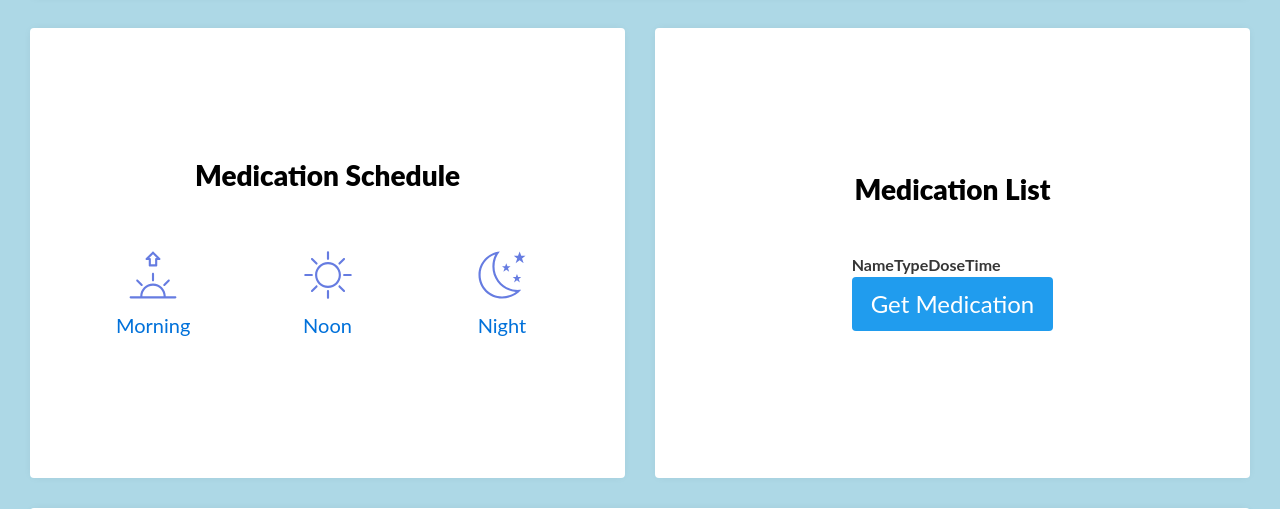
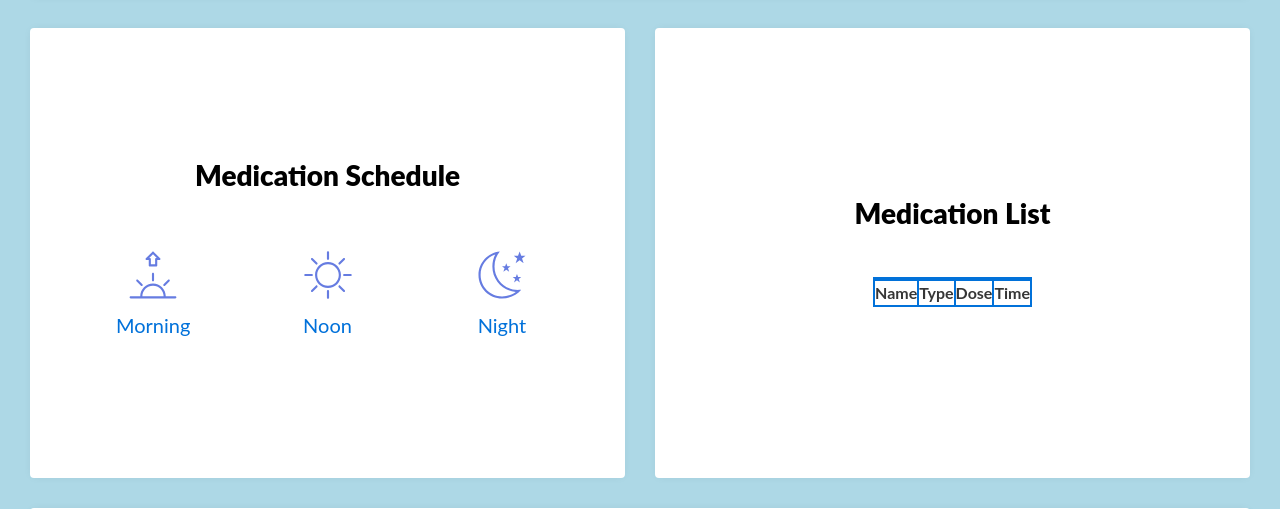
Before and after one commit to Capstone-Projects-2022-Spring/project-pill-io, a Flask app: page /getmeds in a window 1280 px wide. Shown: the part 394-903 px from the top of the page. Run offline with Flask 2, Linux system fonts and the light colour scheme; a user stored in the database is signed in; data comes from the database, SQL or seed files in the repository; lists and menus that the app fills with data are empty; some libraries are stand-ins or nearby versions.

Commit message:
Created some tests for medication form and medication list, fixed the problem with having to press a button to retrieve the list, where the list is retrieved automatically without needing a form or a button. Adjusted list table styling

```diff
--- a/auth.py
+++ b/auth.py
@@ -154,8 +154,10 @@ def submitmeds():
                 user_id=current_user.id, medication_id=new_medication2.medication_id)
             db.session.add(new_prescription2)
             db.session.commit()
+            print("Medication Form 2 Existence Test Success")
+            print("Medication Form 2 Database Entry Success")
         else:
-            print("Not Exist")
+            print("Medication Form 2 Existence Test Failed")
         if (request.form.get('medication_name3')):
             medication_name3 = request.form.get('medication_name3')
             medication_type3 = request.form.get('medication_type3')
@@ -173,8 +175,11 @@ def submitmeds():
                 user_id=current_user.id, medication_id=new_medication3.medication_id)
             db.session.add(new_prescription3)
             db.session.commit()
+            print("Medication Form 3 Existence Test Success")
+            print("Medication Form 3 Database Entry Success")
         else:
-            print("Not Exist")
+            print("Medication Form 2 Existence Test Failure")
+            print("Medication Form 2 Database Entry Failure")
         #
         # if not result:
         #     print
@@ -264,7 +269,8 @@ def userDash():
     print(results)
     print("NEXT")
     print(queryScheduleMorning)
-    alert = ""
+    alert = "" # tandi, i added this because it wouldn't launch because alert wasn't declared
+    # since it sometimes never gets declared below
     if now > morning and now < noon:
         alert = "MORNING PILLS:"
         for x in results:
@@ -278,7 +284,20 @@ def userDash():
         for x in results3:
             alert += ' | ' + x.medication_name
     alert += ' |'
-    return render_template("userDash.html", queryScheduleMorning=results, queryScheduleNoon=results2, queryScheduleNight=results3, alert = alert)
+
+    # medication list code below
+
+    query = db.session.query(Medication)
+
+    query = query.outerjoin(
+        Prescription, Medication.medication_id == Prescription.medication_id)
+
+    query = query.filter(Prescription.user_id == current_user.id)
+
+    results = query.all()
+
+    #print(results)
+    return render_template("userDash.html", queryScheduleMorning=results, queryScheduleNoon=results2, queryScheduleNight=results3, query=query, alert = alert)
 
 
 
@@ -296,10 +315,10 @@ def logout():  # define the logout function
 def webcam():
     return render_template('webcam.html')
 
-@auth.route('/getmeds', methods=["GET", "POST"])
+@auth.route('/getmeds',methods=["GET", "POST"])
 @login_required
 def getmeds():
-    if request.method == 'GET':
+    # if request.method == 'GET':
         query = db.session.query(Medication)
 
         query = query.outerjoin(
@@ -311,7 +330,7 @@ def getmeds():
 
         print(results)
 
-        return render_template("userDash.html", query=results)
-
-    else:
-        return render_template("userDash.html")
+        return render_template("userDash.html", query=query)
+    #
+    # else:
+    #     return render_template("userDash.html")
--- a/static/userDashStyle.css
+++ b/static/userDashStyle.css
@@ -41,6 +41,12 @@ a {
 button {
   background: none;
   cursor: pointer;
+}
+
+table, th, td, tr {
+        border: 2px solid #0171d9;
+        border-radius: 5px;
+        text-align: center;
 }
 
 input {
--- a/templates/userDash.html
+++ b/templates/userDash.html
@@ -93,15 +93,15 @@
           <h3 class="title">Medication List</h3>
           <br />
 
-            <form method="GET" action="/getmeds" enctype="multipart/form-data">
-            <table>
+<!--            <form method="GET" action="/getmeds" enctype="multipart/form-data">-->
+            <table style="">
                 <th>
                     <tr style="color: black; ">
 
-                        <th style="margin-left: 30px;">Name</th>
-                        <th style="margin-left: 30px;">Type</th>
-                        <th style="margin-left: 30px;">Dose</th>
-                        <th style="margin-left: 30px;">Time</th>
+                        <th style="margin-left: 30px;text-align: center;">Name</th>
+                        <th style="margin-left: 30px;text-align: center;">Type</th>
+                        <th style="margin-left: 30px;text-align: center;">Dose</th>
+                        <th style="margin-left: 30px;text-align: center;">Time</th>
 
                         {% for medication in query %}
                         <tr style="color: black;">
@@ -123,8 +123,18 @@
                 </th>
 
             </table>
-            <button class="button is-block is-info is-large is-fullwidth">Get Medication</button>
-            </form>
+<!--            <button class="button is-block is-info is-large is-fullwidth">Get Medication</button>-->
+<!--            </form>-->
+
+<!--            <ul class="schedule-pill list-group" id="medList">-->
+<!--                {% for medication in query %}-->
+<!--                <li class="list-group-item">-->
+<!--                    {{medication.medication_name}}-->
+<!--                    {{medication.medication_type}}-->
+<!--                    {{medication.medication_dose}}-->
+<!--                </li>-->
+<!--                {% endfor %}-->
+<!--              </ul>-->
 
         </article>
         <article class="tutorial">
```
